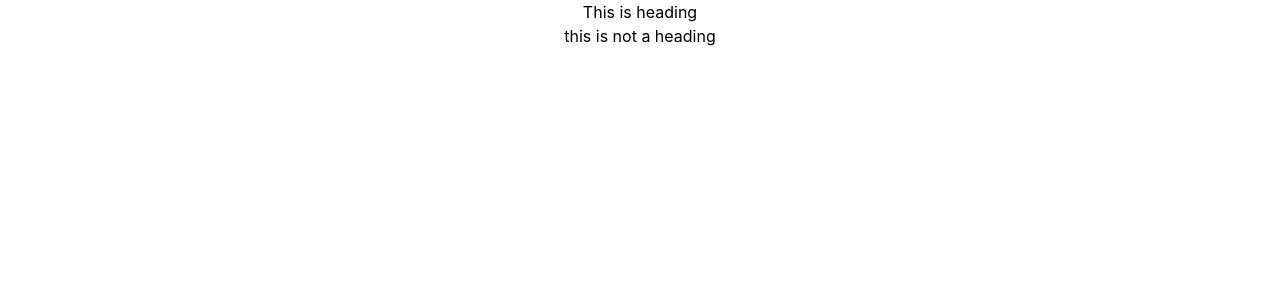
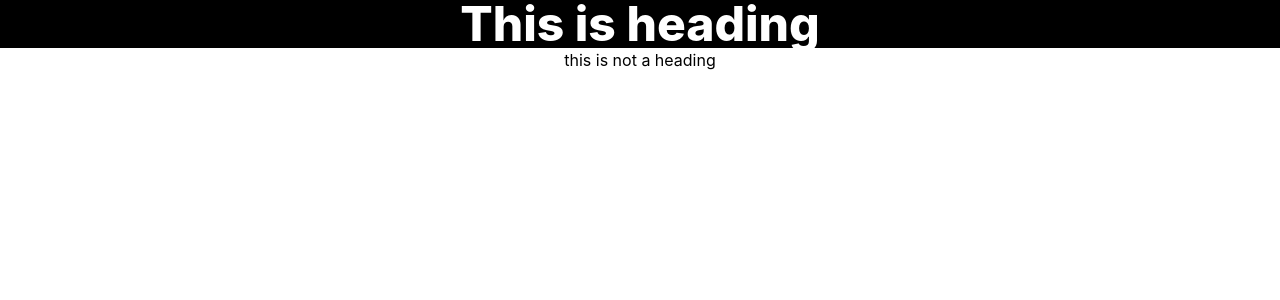
Before and after one commit to hussainali2023/responsive-nav-tail-react, a React (Create React App) app: page / in a window 1280 px wide. Shown: the top 300 px of the page. Built offline with nearby package versions, Linux system fonts and the light colour scheme.

Commit message:
install tailwind and aded heading

```diff
--- a/src/App.js
+++ b/src/App.js
@@ -4,7 +4,9 @@ import "./App.css";
 function App() {
   return (
     <div className="App">
-      <h1>This is heading</h1>
+      <h1 className="text-5xl font-extrabold bg-black text-white">
+        This is heading
+      </h1>
       <h3>this is not a heading</h3>
     </div>
   );
```
